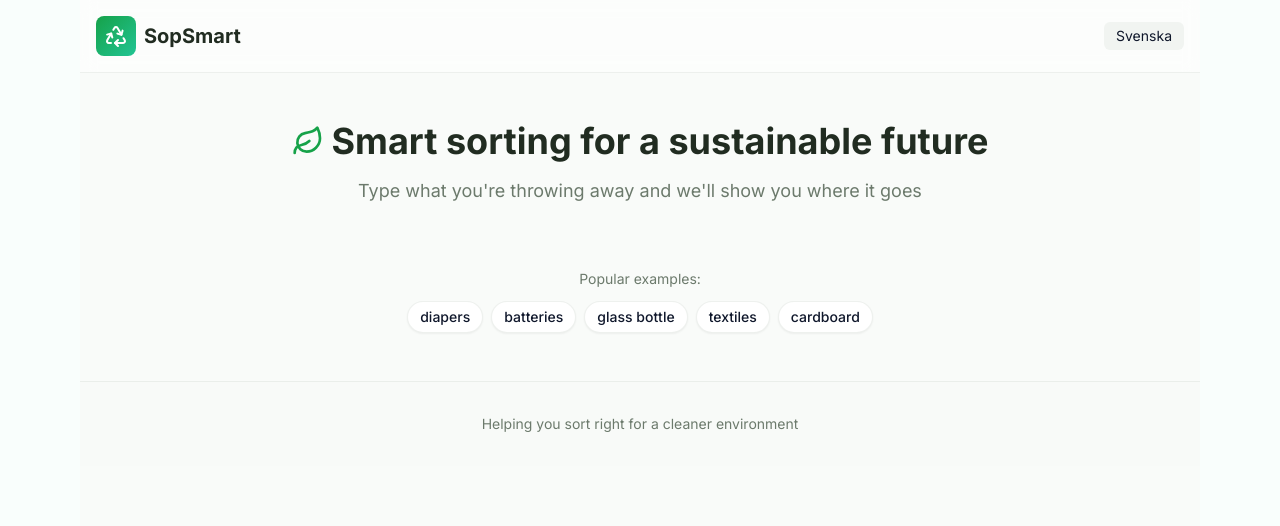
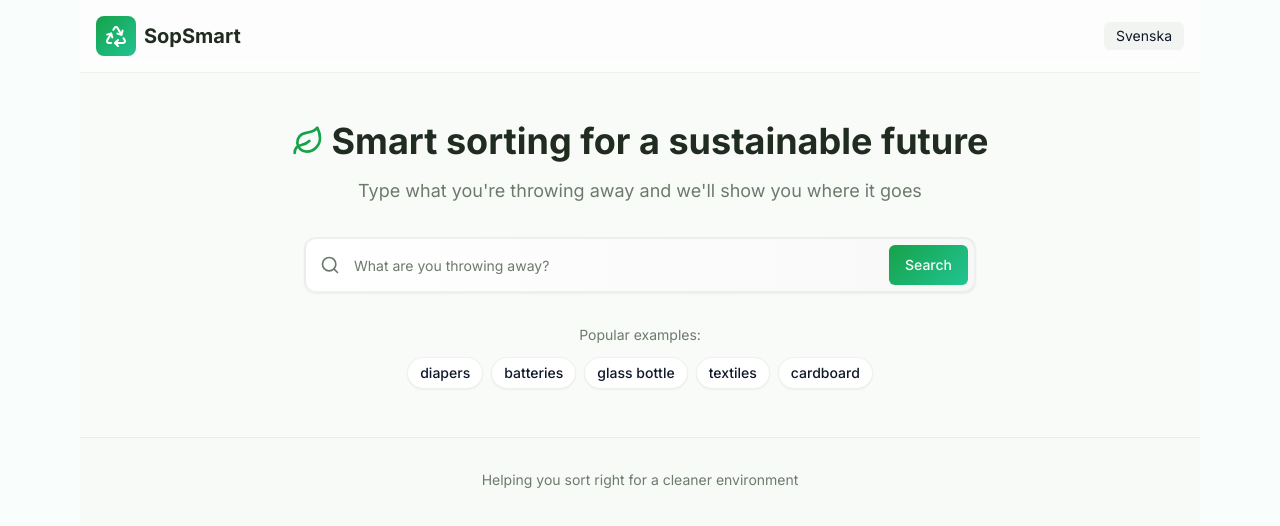
Before and after one commit to AnnaBilokon/SopSmart, a Next.js app: page / in a window 1280 px wide. Shown: the top 526 px of the page. Built offline with nearby package versions, Linux system fonts and the light colour scheme.

Commit message:
WasteSearchBar component logic

```diff
--- a/components/WasteSearchBar.tsx
+++ b/components/WasteSearchBar.tsx
@@ -1,7 +1,56 @@
-import React from "react";
+import { useState } from "react";
+import { Search } from "lucide-react";
+import { Input } from "@/components/ui/input";
+import { Button } from "@/components/ui/button";
 
-function WasteSearchBar() {
-  return <div></div>;
+interface WasteSearchBarProps {
+  onSearch: (query: string) => void;
+  placeholder?: string;
 }
 
+const WasteSearchBar = ({
+  onSearch,
+  placeholder = "What are you throwing away?",
+}: WasteSearchBarProps) => {
+  const [query, setQuery] = useState("");
+
+  const handleSubmit = (e: React.FormEvent) => {
+    e.preventDefault();
+    onSearch(query);
+  };
+
+  const handleInputChange = (e: React.ChangeEvent<HTMLInputElement>) => {
+    const value = e.target.value;
+    setQuery(value);
+
+    // Debounced search on pause
+    if (value.trim()) {
+      const timer = setTimeout(() => onSearch(value), 500);
+      return () => clearTimeout(timer);
+    }
+  };
+
+  return (
+    <form onSubmit={handleSubmit} className="relative w-full max-w-2xl mx-auto">
+      <div className="relative">
+        <Search className="absolute left-4 top-1/2 transform -translate-y-1/2 text-muted-foreground h-5 w-5" />
+        <Input
+          type="text"
+          value={query}
+          onChange={handleInputChange}
+          placeholder={placeholder}
+          className="pl-12 pr-20 h-14 text-lg bg-gradient-search border-2 border-border/50 focus:border-primary focus:shadow-search transition-all duration-300 rounded-xl"
+        />
+        <Button
+          type="submit"
+          size="sm"
+          className="absolute right-2 top-1/2 transform -translate-y-1/2 h-10 px-4 bg-gradient-hero hover:opacity-90 transition-opacity"
+        >
+          Search
+        </Button>
+      </div>
+    </form>
+  );
+};
+
 export default WasteSearchBar;
```
